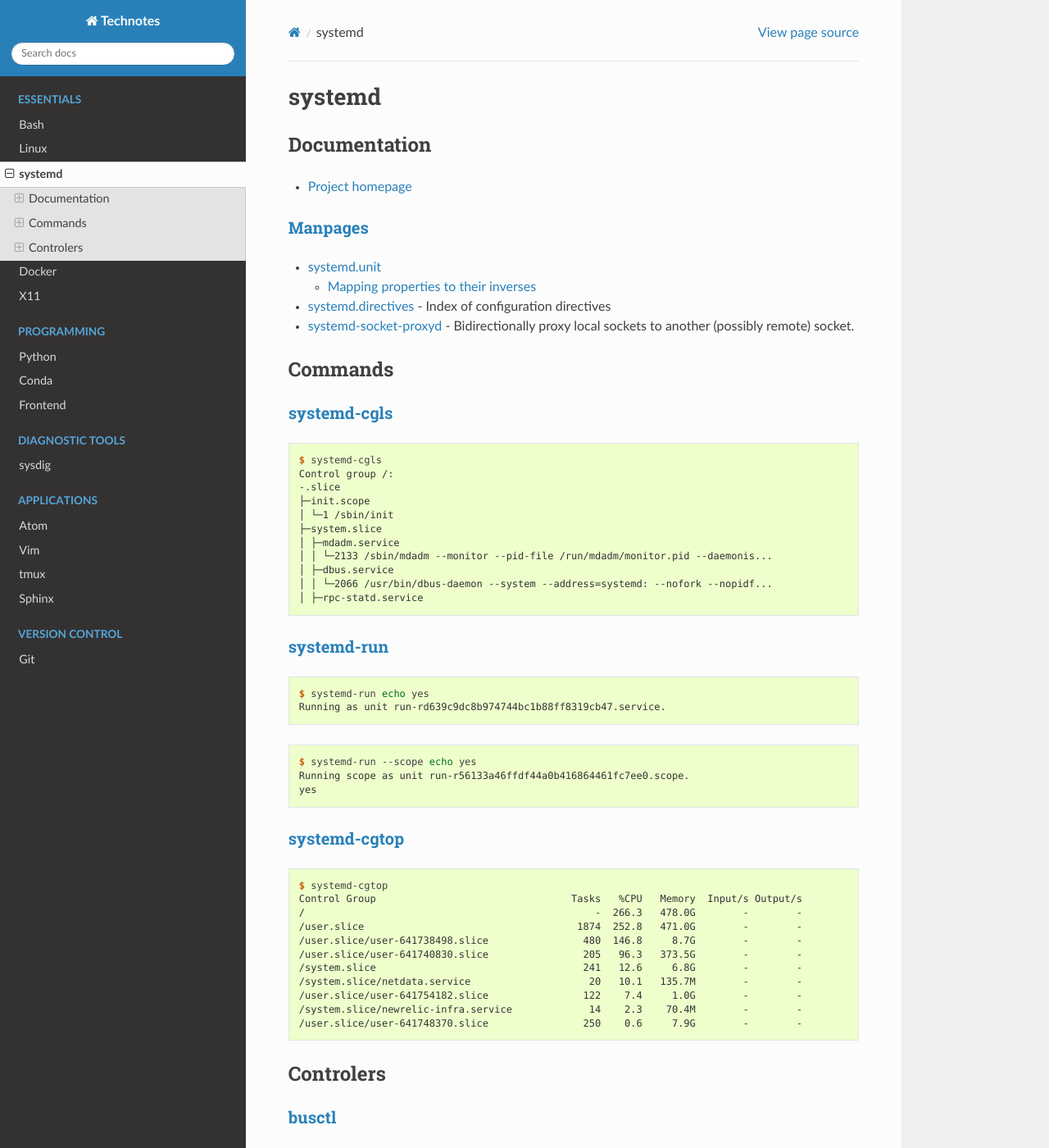
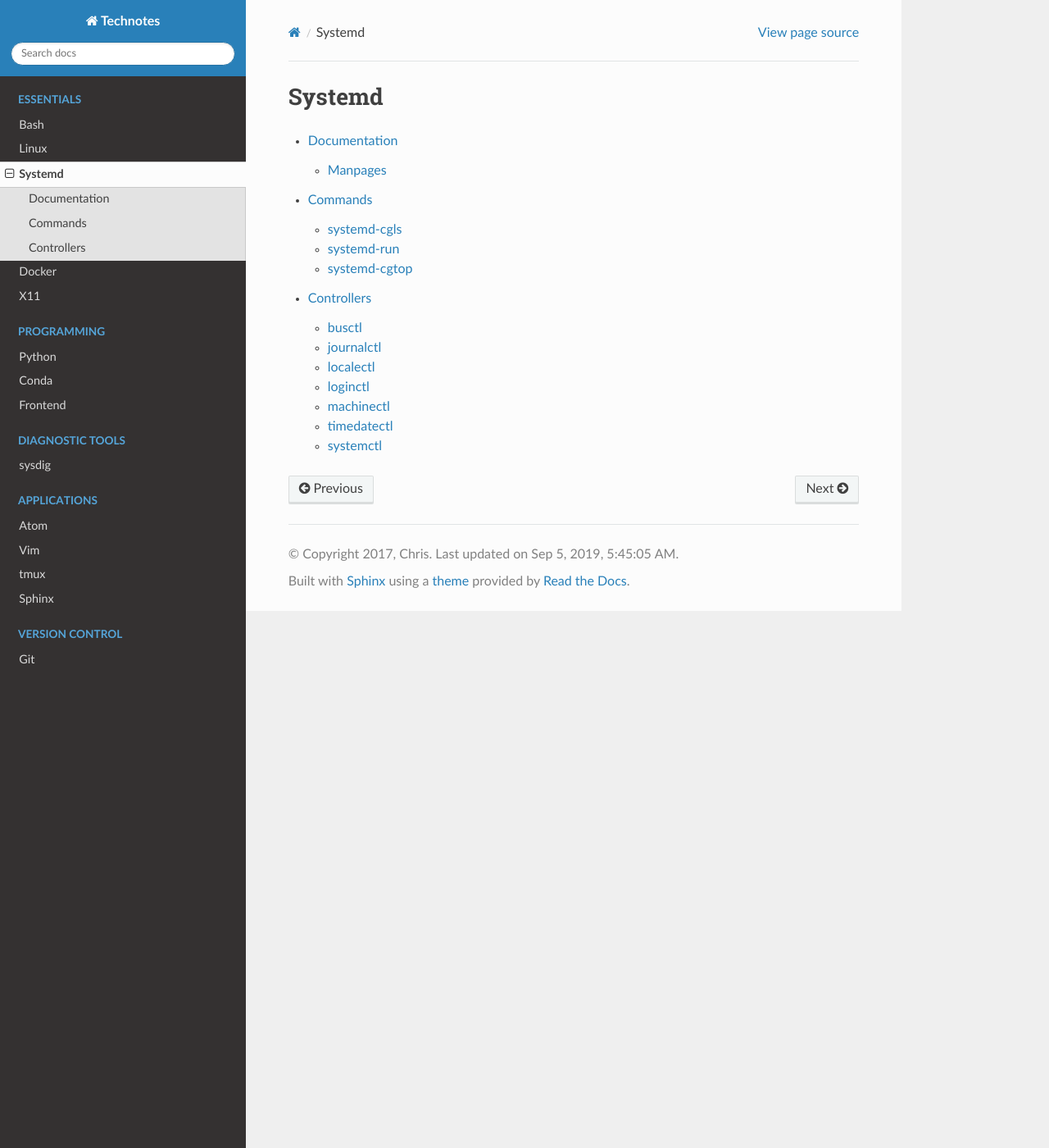
Before and after one commit to heterotopian/technotes, a Sphinx documentation site: the page built from source/systemd/index.rst, in a window 1280 px wide and 1400 px high. Shown: the whole window at 82% size. Built offline with Sphinx 7.4.7 and the Read the Docs theme 2.0.0, drawn with Linux system fonts in a browser that asks for light colours; some of the changed lines change nothing that is shown; some of the changed text lies outside the part shown.

Commit message:
Reorganize into separate documents

```diff
--- a/source/conf.py
+++ b/source/conf.py
@@ -76,11 +76,7 @@
 
 # List of patterns, relative to source directory, that match files and
 # directories to ignore when looking for source files.
-exclude_patterns = [
-    'systemd/doc.rst',
-    'systemd/command.rst',
-    'systemd/controller.rst'
-]
+exclude_patterns = []
 
 # The reST default role (used for this markup: `text`) to use for all
 # documents.
--- a/source/systemd/command.rst
+++ b/source/systemd/command.rst
@@ -1,7 +1,10 @@
 .. _systemd_command:
 
+========
 Commands
 ========
+
+.. highlight:: console
 
 `systemd-cgls <https://www.freedesktop.org/software/systemd/man/systemd-cgls.html>`_
 ------------------------------------------------------------------------------------
--- a/source/systemd/controller.rst
+++ b/source/systemd/controller.rst
@@ -1,14 +1,17 @@
 .. _systemd_controller:
 
-Controlers
-==========
+===========
+Controllers
+===========
+
+.. highlight:: console
 
 `busctl <https://www.freedesktop.org/software/systemd/man/busctl.html>`_
-------------------------------------------------------------------------
+========================================================================
 
 
 `journalctl <https://www.freedesktop.org/software/systemd/man/journalctl.html>`_
---------------------------------------------------------------------------------
+================================================================================
 
 Supports tab completion on field names::
 
@@ -16,23 +19,23 @@
 
 
 `localectl <https://www.freedesktop.org/software/systemd/man/localectl.html>`_
-------------------------------------------------------------------------------
+==============================================================================
 
 
 `loginctl <https://www.freedesktop.org/software/systemd/man/loginctl.html>`_
-----------------------------------------------------------------------------
+============================================================================
 
 
 `machinectl <https://www.freedesktop.org/software/systemd/man/machinectl.html>`_
---------------------------------------------------------------------------------
+================================================================================
 
 
 `timedatectl <https://www.freedesktop.org/software/systemd/man/timedatectl.html>`_
-----------------------------------------------------------------------------------
+==================================================================================
 
 
 `systemctl <http://0pointer.de/public/systemd-man/systemctl.html>`_
--------------------------------------------------------------------
+===================================================================
 
 List active units::
 
--- a/source/systemd/doc.rst
+++ b/source/systemd/doc.rst
@@ -1,10 +1,14 @@
+
+=============
 Documentation
 =============
+
+.. highlight:: console
 
 - `Project homepage <https://www.freedesktop.org/wiki/Software/systemd/>`_
 
 `Manpages <http://0pointer.de/public/systemd-man/>`_
-----------------------------------------------------
+====================================================
 
 - `systemd.unit <https://www.freedesktop.org/software/systemd/man/systemd.unit.html>`_
 
--- a/source/systemd/index.rst
+++ b/source/systemd/index.rst
@@ -1,13 +1,12 @@
 .. _systemd:
 
 =======
-systemd
+Systemd
 =======
 
-.. highlight:: console
+.. toctree::
+    :maxdepth: 2
 
-.. include:: doc.rst
-
-.. include:: command.rst
-
-.. include:: controller.rst
+    doc
+    command
+    controller
```
